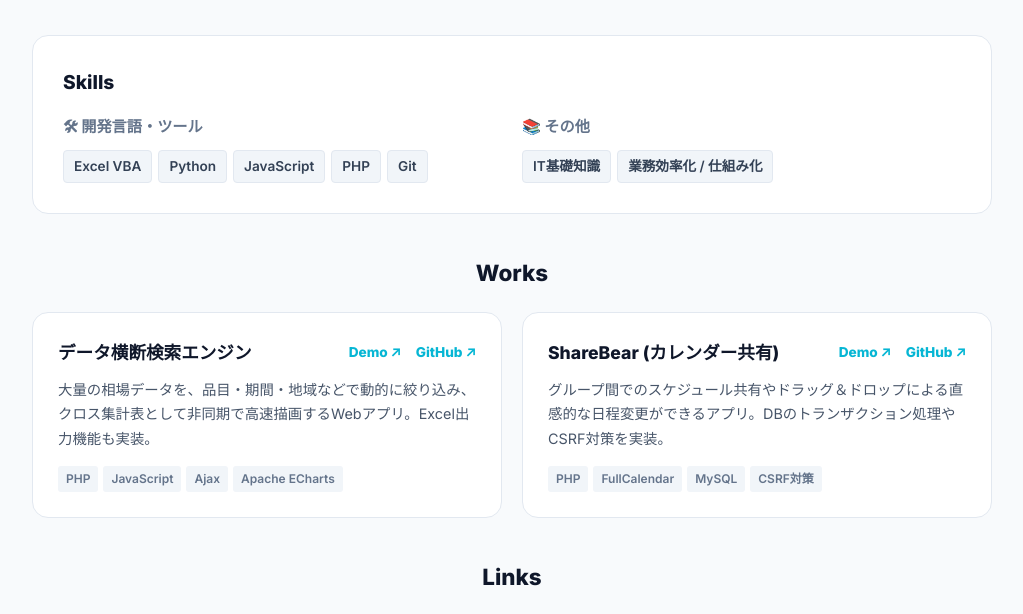
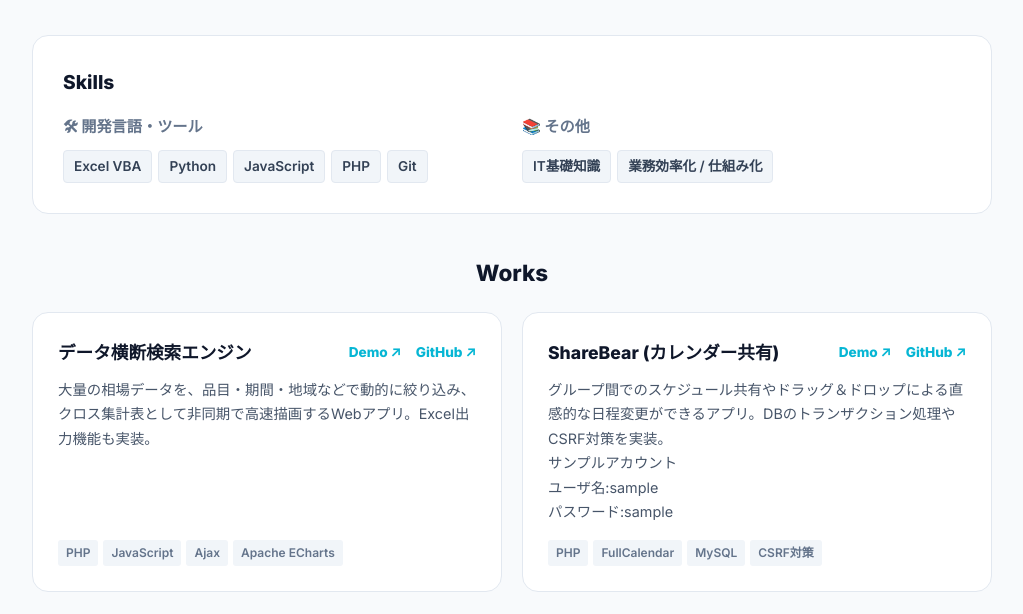
Before and after one commit to mona-suke/mona-suke.github.io, a plain HTML site: page index.html in a window 1280 px wide. Shown: the part 610-1224 px from the top of the page, without its empty margins (128-1151 px from the left). Drawn offline with Linux system fonts and the light colour scheme.

Commit message:
Update index.html

```diff
--- a/index.html
+++ b/index.html
@@ -230,7 +230,7 @@
                     </div>
                 </div>
                 <div class="project-description">
-                    <p>グループ間でのスケジュール共有やドラッグ＆ドロップによる直感的な日程変更ができるアプリ。DBのトランザクション処理やCSRF対策を実装。</p>
+                    <p>グループ間でのスケジュール共有やドラッグ＆ドロップによる直感的な日程変更ができるアプリ。DBのトランザクション処理やCSRF対策を実装。<br>サンプルアカウント<br>ユーザ名:sample<br>パスワード:sample</p>
                 </div>
                 <div class="tech-tags">
                     <span class="tech-tag">PHP</span>
```
